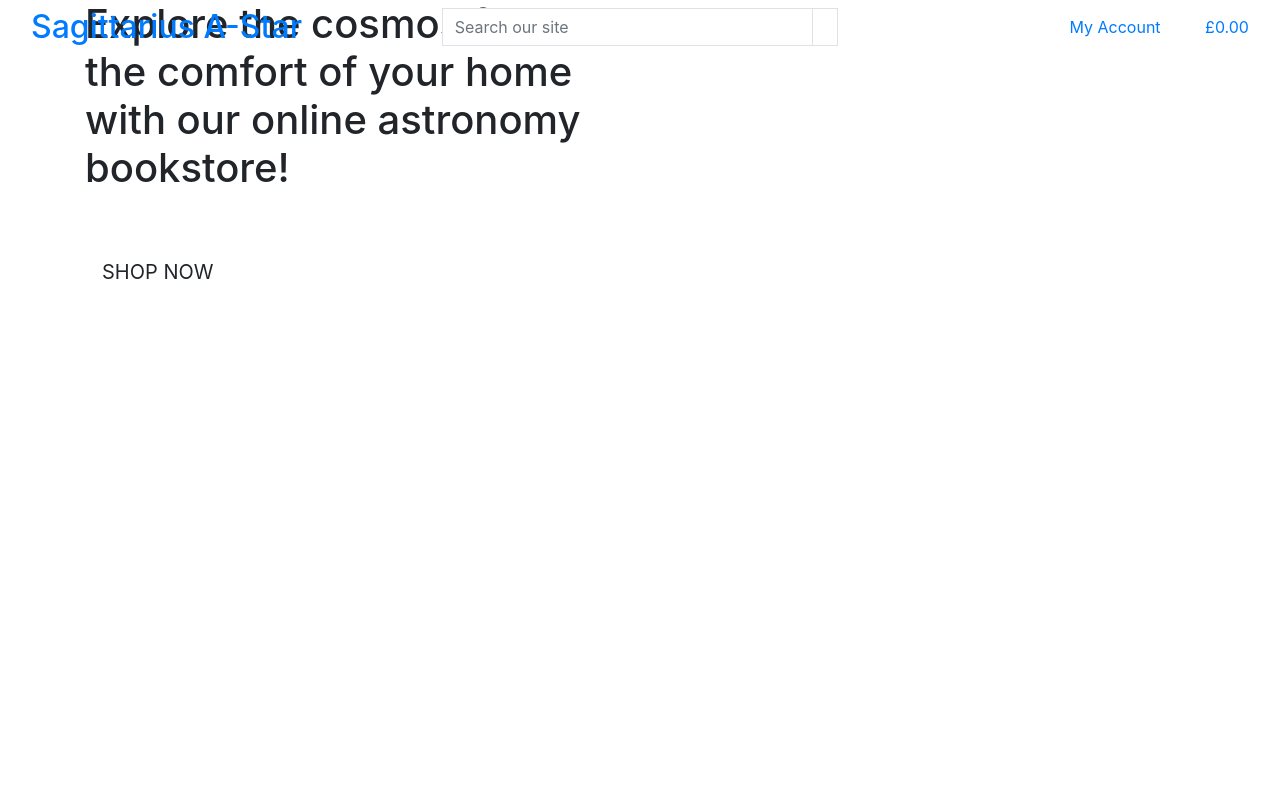
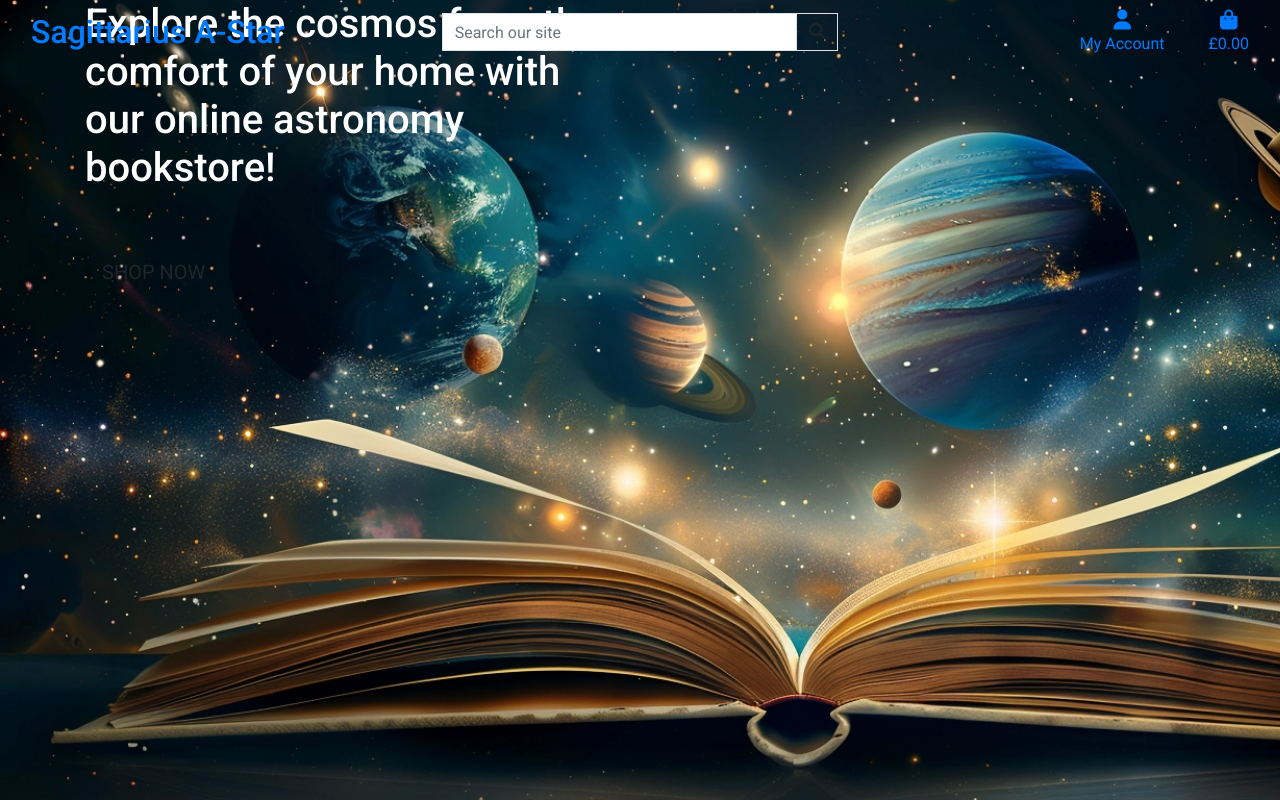
Before and after one commit to NataliaCzeladka/sagittarius-a-star, a Django app: page / in a window 1280 px wide. Run offline with Django 3.2, Linux system fonts and the light colour scheme; some libraries are stand-ins or nearby versions.

Commit message:
Wire up media and static directories

```diff
--- a/sagittarius_a_star/settings.py
+++ b/sagittarius_a_star/settings.py
@@ -149,6 +149,9 @@ USE_TZ = True
 STATIC_URL = '/static/'
 STATICFILES_DIRS = (os.path.join(BASE_DIR, 'static'),)
 
+MEDIA_URL = '/media/'
+MEDIA_ROOT = os.path.join(BASE_DIR, 'media')
+
 # Default primary key field type
 # https://docs.djangoproject.com/en/3.2/ref/settings/#default-auto-field
 
--- a/sagittarius_a_star/urls.py
+++ b/sagittarius_a_star/urls.py
@@ -22,4 +22,4 @@ urlpatterns = [
     path('admin/', admin.site.urls),
     path('accounts/', include('allauth.urls')),
     path('', include('home.urls')),
-]
+] + static(settings.MEDIA_URL, document_root=settings.MEDIA_ROOT)
--- /dev/null
+++ b/static/css/base.css
@@ -0,0 +1,18 @@
+* {
+    margin: 0;
+    padding: 0;
+    border: 0;
+}
+
+html {
+    height: 100%;
+}
+
+body {
+    font-family: 'Roboto', sans-serif;
+    background-color: #000000;
+    background-image: url('/media/home_page_image.webp');
+    background-size: cover;
+    background-repeat: no-repeat;
+    color: #fff;
+}
--- a/templates/base.html
+++ b/templates/base.html
@@ -26,6 +26,7 @@
         <link rel="preconnect" href="https://fonts.googleapis.com">
         <link rel="preconnect" href="https://fonts.gstatic.com" crossorigin>
         <link href="https://fonts.googleapis.com/css2?family=Orbitron:wght@400..900&family=Roboto:ital,wght@0,100;0,300;0,400;0,500;0,700;0,900;1,100;1,300;1,400;1,500;1,700;1,900&display=swap" rel="stylesheet">
+        <link rel="stylesheet" href="{% static 'css/base.css' %}">
         <link rel="icon" href="{% static 'favicon/black_hole.png' %}" type="image/png" />
     {% endblock %}
 
@@ -33,6 +34,7 @@
     {% endblock %}
 
     {% block corejs %}
+        <script src="https://kit.fontawesome.com/b3a2ce9e3e.js" crossorigin="anonymous"></script>
         <script src="https://cdn.jsdelivr.net/npm/jquery@3.5.1/dist/jquery.min.js" integrity="sha256-9/aliU8dGd2tb6OSsuzixeV4y/faTqgFtohetphbbj0=" crossorigin="anonymous"></script>
         <script src="https://cdn.jsdelivr.net/npm/popper.js@1.16.0/dist/umd/popper.min.js" integrity="sha384-Q6E9RHvbIyZFJoft+2mJbHaEWldlvI9IOYy5n3zV9zzTtmI3UksdQRVvoxMfooAo" crossorigin="anonymous"></script>
         <script src="https://stackpath.bootstrapcdn.com/bootstrap/4.4.1/js/bootstrap.min.js" integrity="sha384-wfSDF2E50Y2D1uUdj0O3uMBJnjuUD4Ih7YwaYd1iqfktj0Uod8GCExl3Og8ifwB6" crossorigin="anonymous"></script>
```
